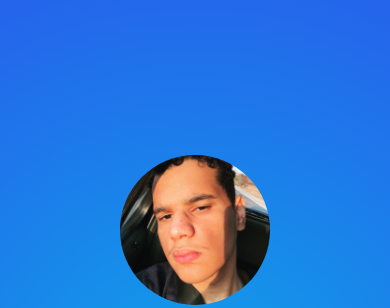
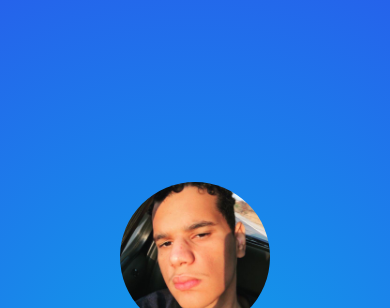
Before and after one commit to shinobitos41/linktree, a plain HTML site: page index.html in a window 390 px wide. Shown: the top 308 px of the page. Drawn offline with Linux system fonts and the light colour scheme.

Commit message:
fix: :bug: ultima correção no responsivo

```diff
--- a/style.css
+++ b/style.css
@@ -113,7 +113,7 @@ a > p {
     overflow-y: scroll;
   }
   .container {
-    margin-top: 3.3rem;
+    margin-top: 5rem;
     max-width: 100%;
   }
 
```
